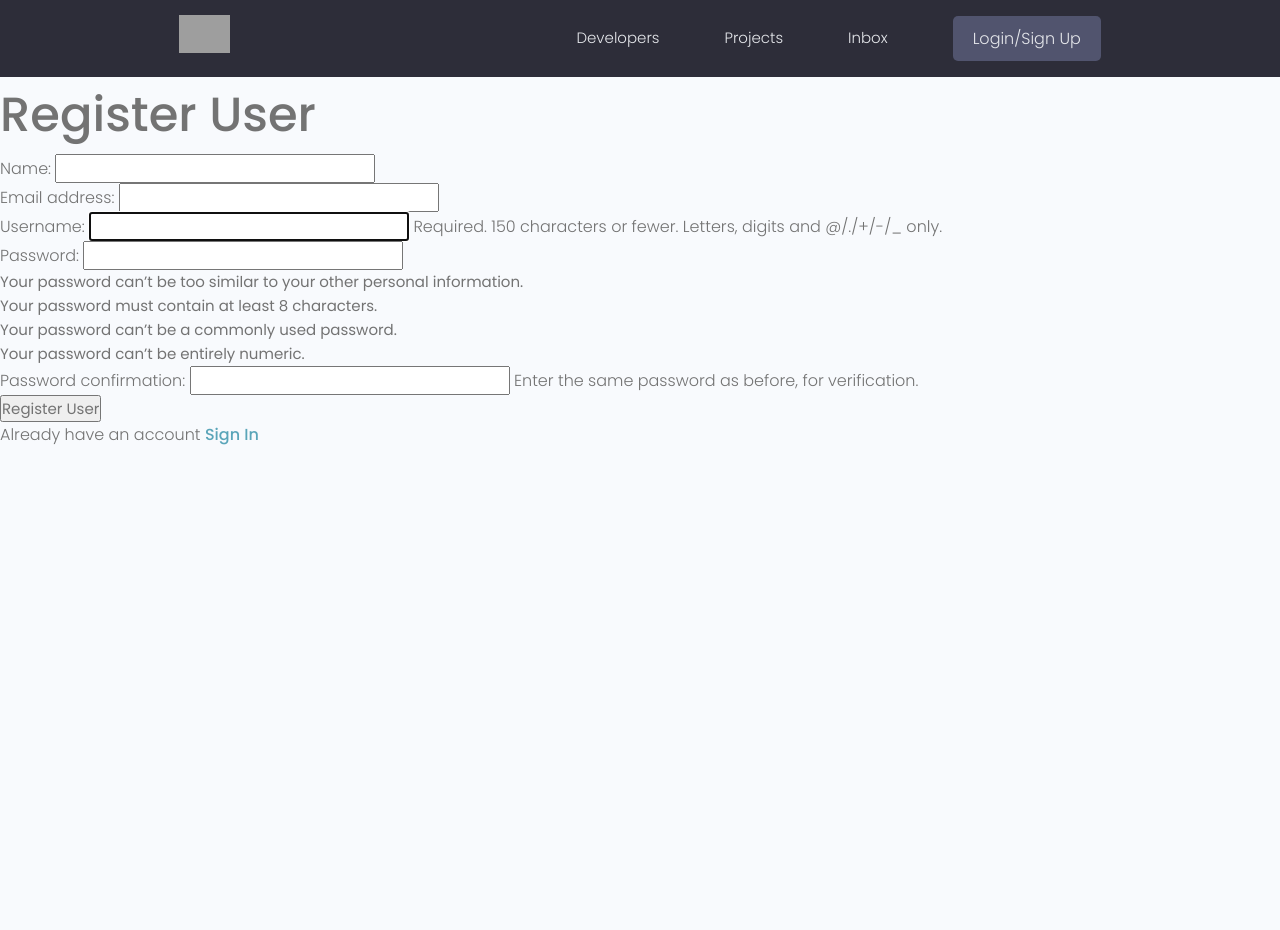
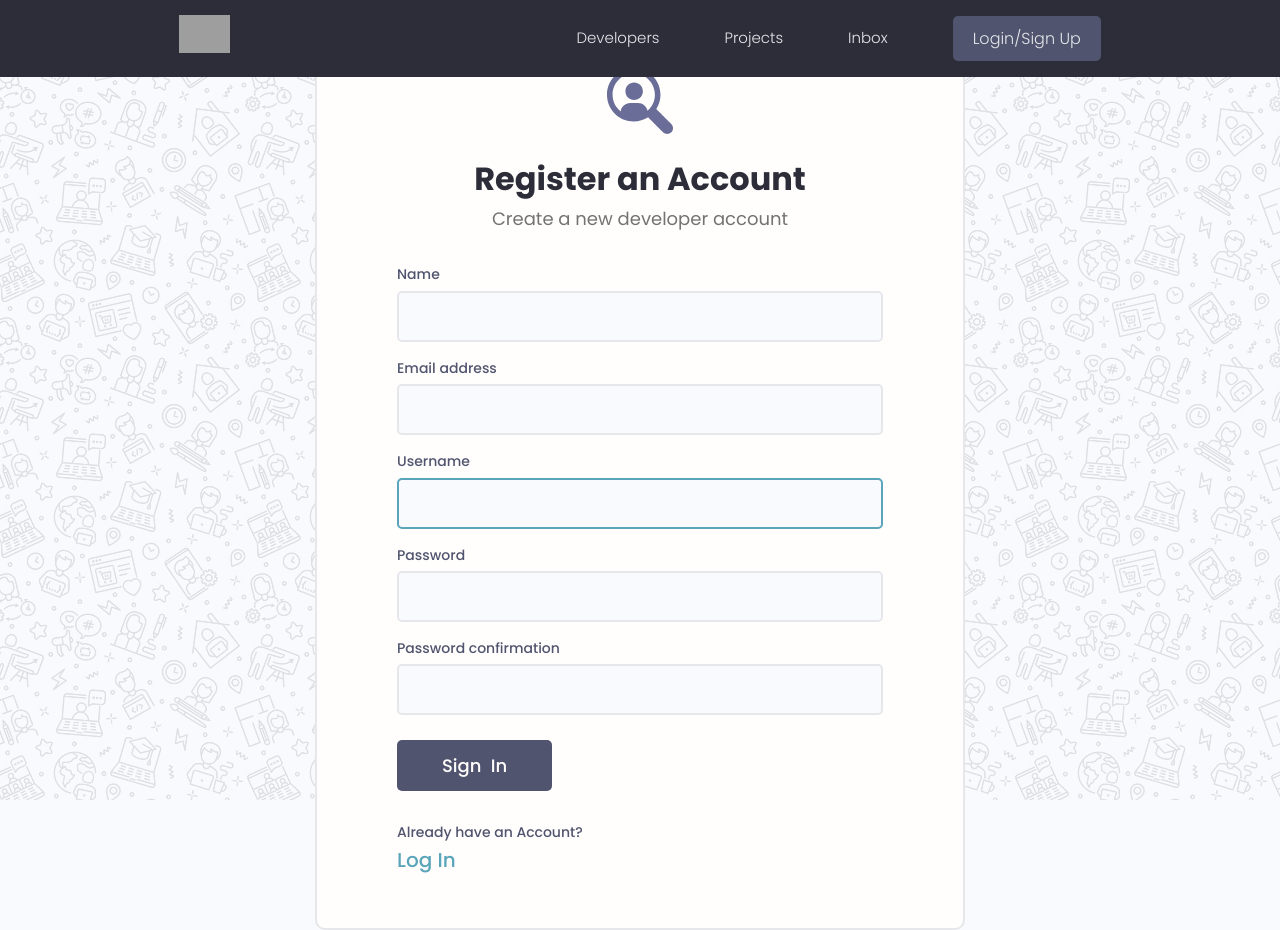
Before and after one commit to jejaksaid/said-portfolio, a Django app: page /register/ in a window 1280 px wide. Before the commit the page ends 445 px from the top, so only its background shows below. Run offline with Django 3.2, Linux system fonts and the light colour scheme; some libraries are stand-ins or nearby versions; grey boxes are pictures that could not be loaded.

Commit message:
styling login & register page

```diff
--- a/templates/main.html
+++ b/templates/main.html
@@ -20,13 +20,26 @@
 	<body>
 		{% include 'navbar.html' %}
 
-		{% if messages %}
-		<ul class="message">
-			{% for message in messages %}
-				<li{% if message.tags %} class="{{ message.tags }}" {% endif %}> {{ message }}</li>
-			{% endfor %}
-		</ul>
+		<!-- {% if messages %}
+    <ul class="messages">
+        {% for message in messages %}
+        <li{% if message.tags %} class="{{ message.tags }}" {% endif %}>{{ message }}</li>
+            {% endfor %}
+    </ul>
+    {% endif %} -->
+
+    {% if messages %}
+
+    {% for message in messages %}
+    <div class="alert  alert--{{message.tags}}">
+        <p class="alert__message">{{message}}</p>
+        <button class="alert__close">x</button>
+    </div>
+
+		{% endfor %}
+
 		{% endif %}
+
 		{% block content %}
 
 		{% endblock content %}
--- a/users/forms.py
+++ b/users/forms.py
@@ -9,3 +9,9 @@
         labels = {
             'first_name': 'Name',
         }
+
+    def __init__(self, *args, **kwargs):
+        super(CustomUserCreationForm, self).__init__(*args, **kwargs)
+
+        for name, field in self.fields.items():
+            field.widget.attrs.update({'class': 'input'})
--- a/users/templates/users/login_register.html
+++ b/users/templates/users/login_register.html
@@ -5,14 +5,45 @@
 
 {% if page == 'register' %}
 
-<h1>Register User</h1>
-<form method="POST" action="{% url 'register' %}">
-{% csrf_token %}
-    {{form.as_p}}
-    <input type="submit" value="Register User" />
-</form>
+<div class="auth">
+      <div class="card">
+        <div class="auth__header text-center">
+          <a href="/">
+            <img src="{% static 'images/icon.svg' %}" alt="icon" />
+          </a>
+          <h3>Register an Account</h3>
+          <p>Create a new developer account</p>
+        </div>
 
-<p>Already have an account <a href="{% url 'login' %}">Sign In</a></p>
+        <form method="POST" action="{% url 'register' %}" class="form auth__form">
+          {% csrf_token %}
+
+          {% for field in form %}
+          <div class="form__field">
+            <label for="formInput#text">{{field.label}}</label>
+            {{field}}
+
+            <!-- {% if field.help_text %}
+              <small>{{field.help_text}}</small>
+            {% endif %} -->
+
+            {% for error in field.errors %}
+              <p style="color: red;" >{{error}}</p>
+            {% endfor %}
+
+          </div>
+          {% endfor %}
+
+          <div class="auth__actions">
+            <input class="btn btn--sub btn--lg" type="submit" value="Sign  In" />
+          </div>
+        </form>
+        <div class="auth__alternative">
+          <p>Already have an Account?</p>
+          <a href="{% url 'login' %}">Log In</a>
+        </div>
+      </div>
+    </div>
 
 {% else %}
 
```
Also changed, not shown: db.sqlite3, static/images/profiles/django.png (added), static/images/profiles/roses.jpg (added).
